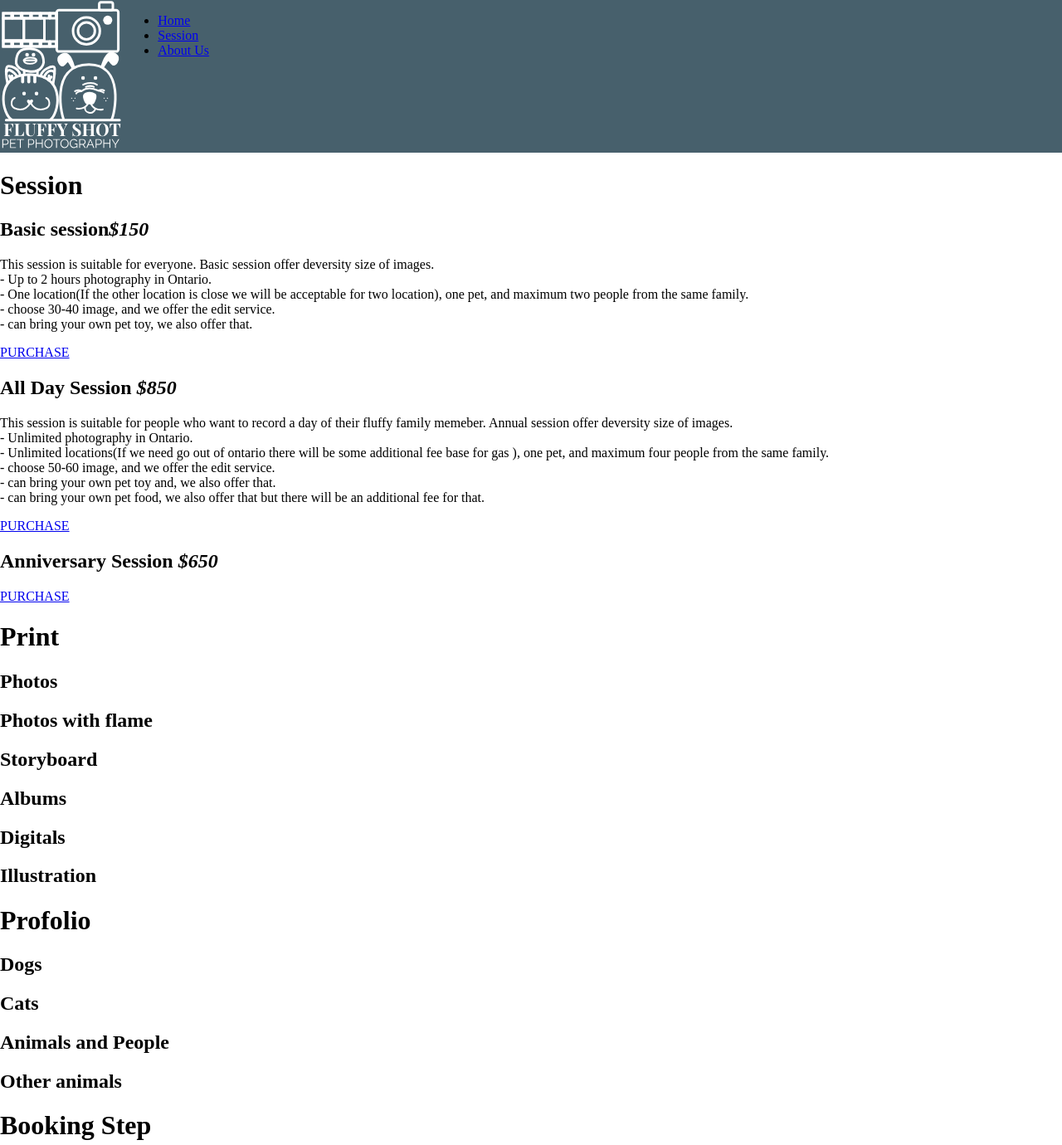
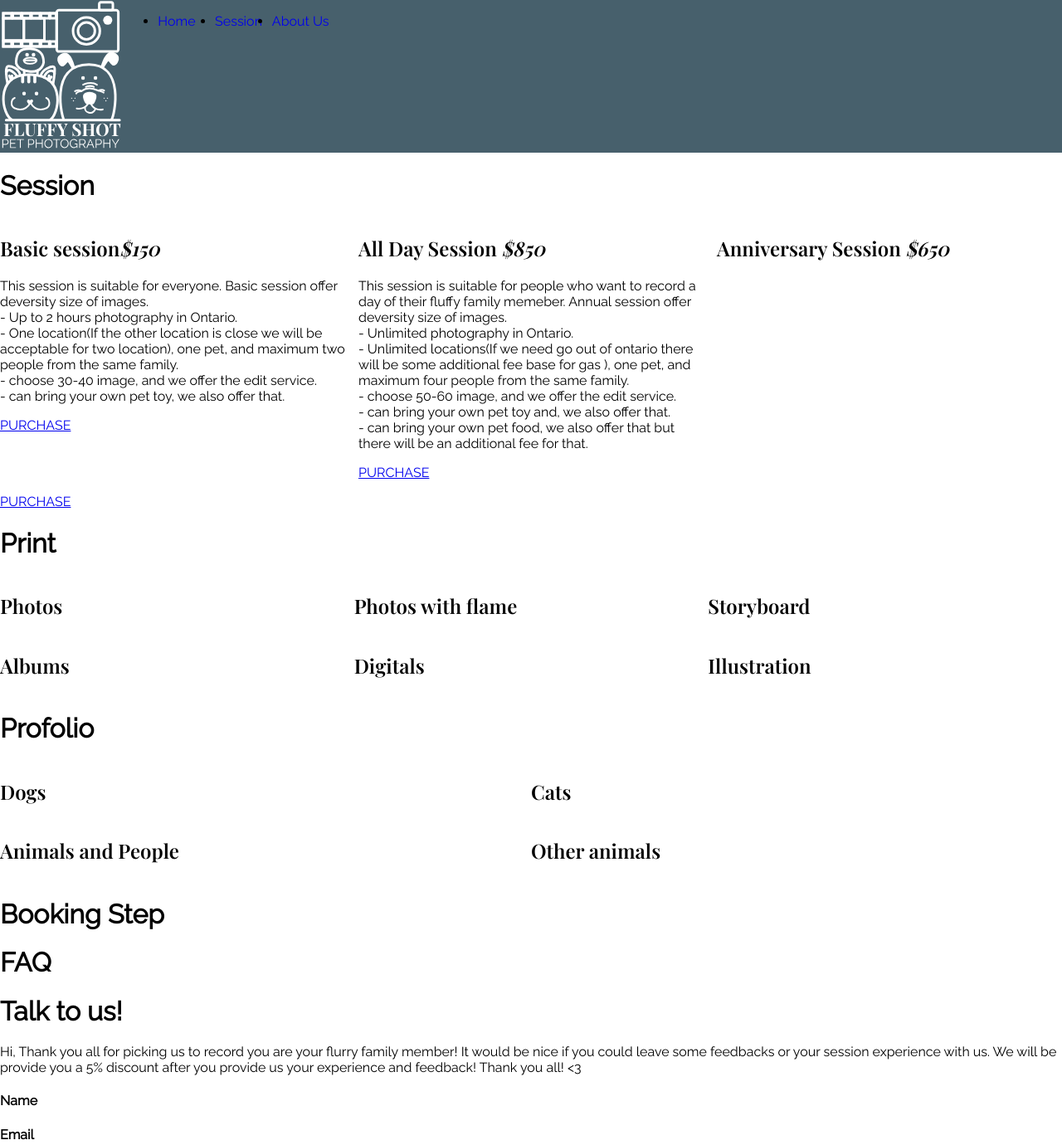
Before and after one commit to Sophie724/Independant-project, a plain HTML site: page session.html in a window 1280 px wide. Shown: the top 1380 px of the page at 83% size. Drawn offline with nearby package versions, Linux system fonts and the light colour scheme.

Commit message:
Update session.css
Add navigation

```diff
--- a/css/session.css
+++ b/css/session.css
@@ -1,5 +1,6 @@
 html {
   box-sizing: border-box;
+  font-family: 'Raleway', sans-serif;
 }
 
 *, *::before, *::after {
@@ -15,3 +16,32 @@ header {
   background-color: #47606C;
   display: flex;
 }
+
+.session {
+  display: grid;
+  grid-template-columns: 1fr 1fr 1fr;
+  gap: 1rem;
+}
+
+h2 {
+  font-family: 'Playfair Display', serif;
+}
+
+.print {
+  display: grid;
+  grid-template-columns: 1fr 1fr 1fr;
+}
+
+.profolio {
+  display: grid;
+  grid-template-columns: 1fr 1fr;
+}
+
+.navigation {
+  display: grid;
+  grid-template-columns: 1fr 1fr 1fr;
+}
+
+.navigation li a {
+    text-decoration: none;
+}
```
